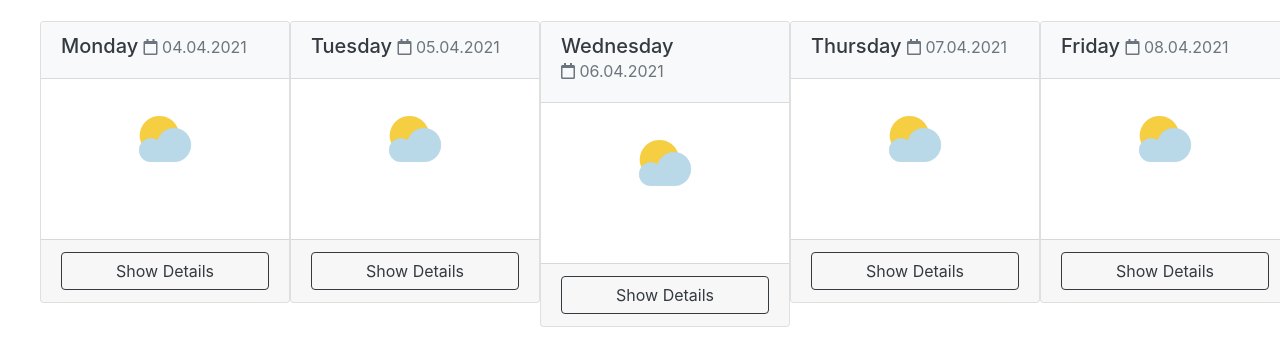
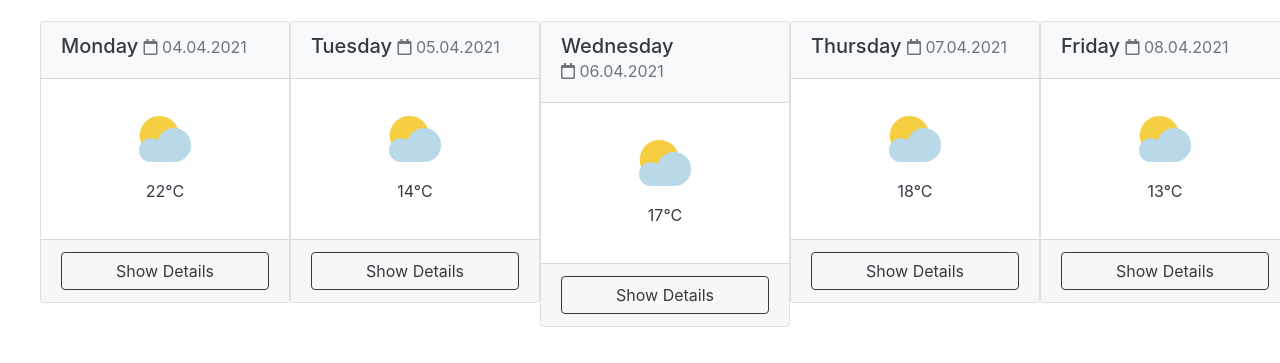
Before and after one commit to nvitanova/QuantoxAssignment, a plain HTML site: page index.html in a window 1280 px wide. Shown: the part 121-484 px from the top of the page. Drawn offline with nearby package versions, Linux system fonts and the light colour scheme.

Commit message:
added temperatures

```diff
--- a/index.html
+++ b/index.html
@@ -3,11 +3,14 @@
 <head>
     <meta charset="UTF-8">
     <title>Title</title>
+    <link rel="shortcut icon" href="#" />
+    <script src="https://code.jquery.com/jquery-3.3.1.slim.min.js" integrity="sha384-q8i/X+965DzO0rT7abK41JStQIAqVgRVzpbzo5smXKp4YfRvH+8abtTE1Pi6jizo" crossorigin="anonymous"></script>
+    <script src="https://cdnjs.cloudflare.com/ajax/libs/popper.js/1.14.7/umd/popper.min.js" integrity="sha384-UO2eT0CpHqdSJQ6hJty5KVphtPhzWj9WO1clHTMGa3JDZwrnQq4sF86dIHNDz0W1" crossorigin="anonymous"></script>
+    <script src="https://stackpath.bootstrapcdn.com/bootstrap/4.3.1/js/bootstrap.min.js" integrity="sha384-JjSmVgyd0p3pXB1rRibZUAYoIIy6OrQ6VrjIEaFf/nJGzIxFDsf4x0xIM+B07jRM" crossorigin="anonymous"></script>
     <link rel="stylesheet" href="css/weatherApp.css">
     <script src="scripts/weatherApp.js"></script>
     <link rel="stylesheet" href="https://pro.fontawesome.com/releases/v5.10.0/css/all.css" integrity="sha384-AYmEC3Yw5cVb3ZcuHtOA93w35dYTsvhLPVnYs9eStHfGJvOvKxVfELGroGkvsg+p" crossorigin="anonymous"/>
     <link rel="stylesheet" href="https://stackpath.bootstrapcdn.com/bootstrap/4.3.1/css/bootstrap.min.css" integrity="sha384-ggOyR0iXCbMQv3Xipma34MD+dH/1fQ784/j6cY/iJTQUOhcWr7x9JvoRxT2MZw1T" crossorigin="anonymous">
-    <script src="https://stackpath.bootstrapcdn.com/bootstrap/4.3.1/js/bootstrap.min.js" integrity="sha384-JjSmVgyd0p3pXB1rRibZUAYoIIy6OrQ6VrjIEaFf/nJGzIxFDsf4x0xIM+B07jRM" crossorigin="anonymous"></script>
 </head>
 <body>
 <!---------- Header ------------>
@@ -23,7 +26,7 @@
 <!---------- List of Days ------------>
 
 <div class = "mt-4">
-    <ul class="d-flex justify-content-around">
+    <ul id="daysCards" class="d-flex justify-content-around">
         <!---------- List Item ------------>
         <li>
             <div class="card myCard text-dark">
@@ -42,11 +45,11 @@
                         <div class="d-flex justify-content-center">
                             <img src="./img/iconfinder_Cloudy_Sunny_5729392.png" class="weather-icon" aria-hidden="true"/>
                         </div>
-                        <p class="text-center"></p>
-                    </div><br>
+                        <p class="text-center temperature-holder"></p>
+                    </div>
                 </div>
                 <div class="card-footer">
-                    <button class="btn btn-block btn-outline-dark" >Show Details</button>
+                    <button class="btn btn-block btn-outline-dark showDetails" >Show Details</button>
                 </div>
             </div>
         </li>
@@ -68,11 +71,11 @@
                         <div class="d-flex justify-content-center">
                             <img src="./img/iconfinder_Cloudy_Sunny_5729392.png" class="weather-icon" aria-hidden="true"/>
                         </div>
-                        <p class="text-center"></p>
-                    </div><br>
+                        <p class="text-center temperature-holder"></p>
+                    </div>
                 </div>
                 <div class="card-footer">
-                    <button class="btn btn-block btn-outline-dark" >Show Details</button>
+                    <button class="btn btn-block btn-outline-dark showDetails" >Show Details</button>
                 </div>
             </div>
         </li>
@@ -94,11 +97,11 @@
                         <div class="d-flex justify-content-center">
                             <img src="./img/iconfinder_Cloudy_Sunny_5729392.png" class="weather-icon" aria-hidden="true"/>
                         </div>
-                        <p class="text-center"></p>
-                    </div><br>
+                        <p class="text-center temperature-holder"></p>
+                    </div>
                 </div>
                 <div class="card-footer">
-                    <button class="btn btn-block btn-outline-dark" >Show Details</button>
+                    <button class="btn btn-block btn-outline-dark showDetails" >Show Details</button>
                 </div>
             </div>
         </li>
@@ -120,11 +123,11 @@
                         <div class="d-flex justify-content-center">
                             <img src="./img/iconfinder_Cloudy_Sunny_5729392.png" class="weather-icon" aria-hidden="true"/>
                         </div>
-                        <p class="text-center"></p>
-                    </div><br>
+                        <p class="text-center temperature-holder"></p>
+                    </div>
                 </div>
                 <div class="card-footer">
-                    <button class="btn btn-block btn-outline-dark" >Show Details</button>
+                    <button class="btn btn-block btn-outline-dark showDetails" >Show Details</button>
                 </div>
             </div>
         </li>
@@ -146,11 +149,11 @@
                         <div class="d-flex justify-content-center">
                             <img src="./img/iconfinder_Cloudy_Sunny_5729392.png" class="weather-icon" aria-hidden="true"/>
                         </div>
-                        <p class="text-center"></p>
-                    </div><br>
+                        <p class="text-center temperature-holder"></p>
+                    </div>
                 </div>
                 <div class="card-footer">
-                    <button class="btn btn-block btn-outline-dark" >Show Details</button>
+                    <button class="btn btn-block btn-outline-dark showDetails" >Show Details</button>
                 </div>
             </div>
         </li>
@@ -159,6 +162,10 @@
 
 <!---------- Widget Holder ------------>
 
+<div class="bg-widget">
+
+</div>
+
 
 </body>
 </html>
--- a/scripts/weatherApp.js
+++ b/scripts/weatherApp.js
@@ -0,0 +1,63 @@
+//--------------Data-----------------//
+const weatherData = {
+    tempUnit: 'C',
+    windSpeedUnit: 'm/s',
+    days: [
+        {
+            day: 'Mon',
+            temp: 22,
+            windDirection: 'north-east',
+            windSpeed: 10 ,
+            type: 'sunny'
+        },
+        {
+            day: 'Tue',
+            temp: 14,
+            windDirection: 'north-west',
+            windSpeed: 14,
+            type: 'rainy'
+        },
+        {
+            day: 'Wed',
+            temp: 17,
+            windDirection: 'south-east',
+            windSpeed: 20,
+            type: 'cloudy'
+        },
+        {
+            day: 'Thu',
+            temp: 18,
+            windDirection: 'north-east',
+            windSpeed: 20,
+            type: 'sunny'
+        },
+        {
+            day: 'Fri',
+            temp: 13,
+            windDirection: 'south-west',
+            windSpeed: 20,
+            type: 'rainy'
+        }
+    ]
+};
+
+//--------------Listeners-----------------//
+
+window.addEventListener('load', () => {
+    //--------------Variables-----------------//
+    var detailButtons = document.getElementsByClassName('showDetails');
+    var daysHolder = document.getElementById("daysCards");
+    var temps = daysHolder.getElementsByClassName('temperature-holder');
+    var icon = daysHolder.getElementsByClassName('weather-icon');
+
+
+    //--------------Adding temperatures to list items on window load-----------------//
+    Array.from(temps).forEach((el, i) => {
+        el.innerHTML = weatherData.days[i].temp + "°C";
+    })
+
+})
+
+detailButtons.addEventListener('click', () => {
+
+})
```
Also changed, not shown: img/iconfinder_Raining_5729383.png (added), img/iconfinder_Sunny_5729378.png (added).
